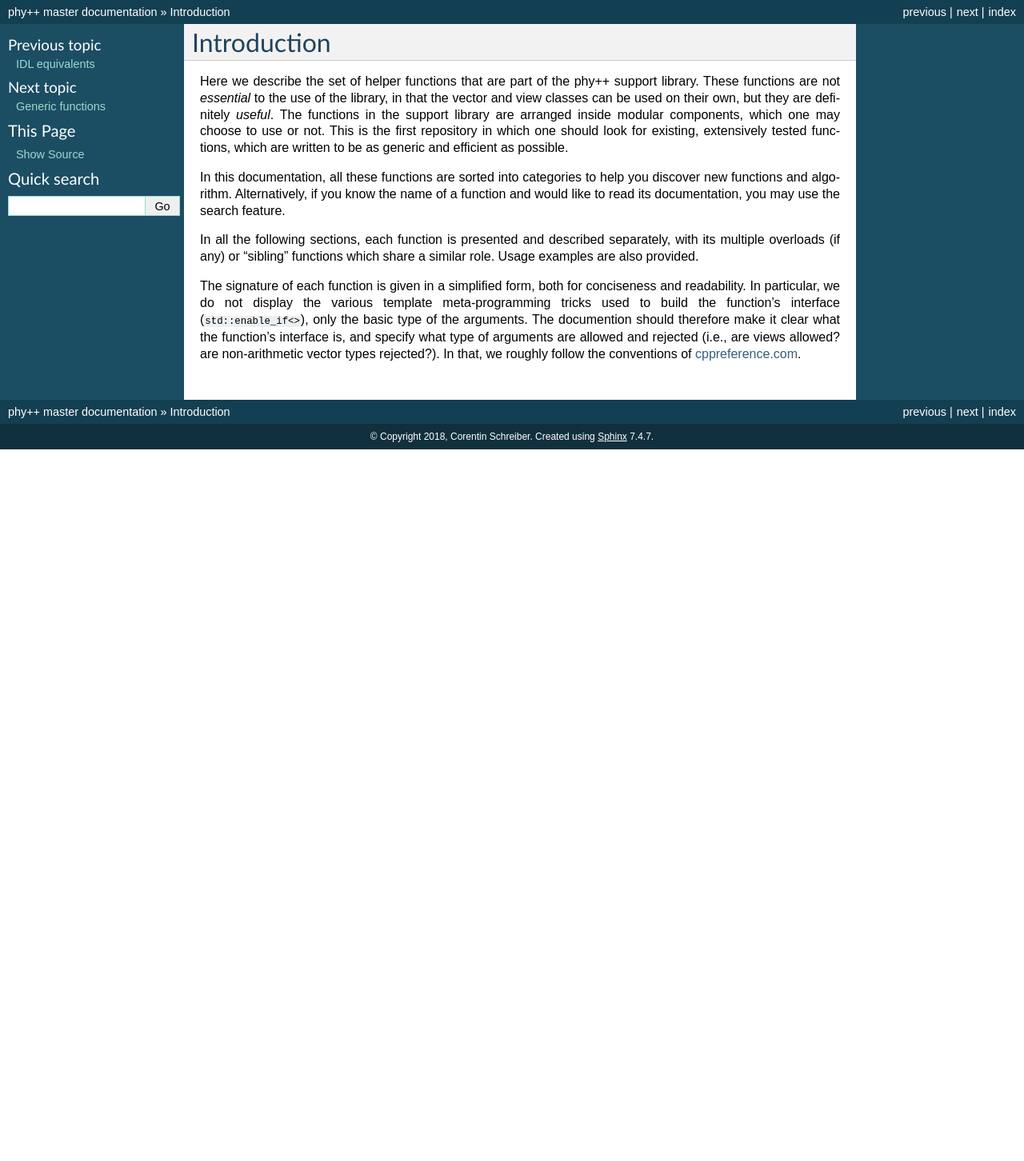
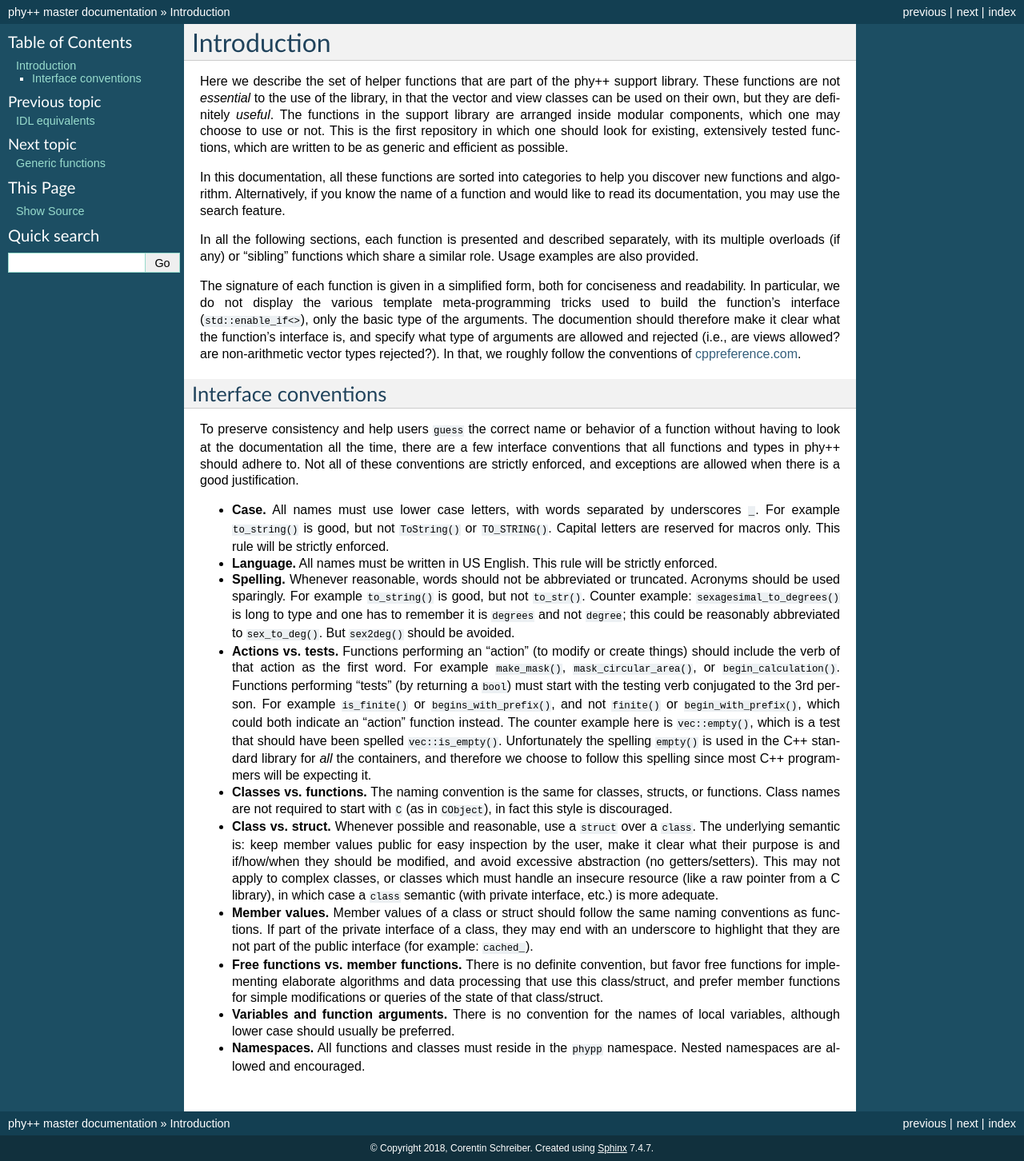
Before and after one commit to cschreib/vif, a Sphinx documentation site: the page built from doc/sphinx/support-intro.rst, in a window 1280 px wide. Shown: the whole page at 80% size. Built offline with Sphinx 7.4.7, drawn with Linux system fonts in a browser that asks for light colours; formulas are drawn with MathJax 3; before the commit the page ends 900 px from its top, so only the background shows below that.

Commit message:
Added discussion of conventions

```diff
--- a/doc/sphinx/support-intro.rst
+++ b/doc/sphinx/support-intro.rst
@@ -8,3 +8,20 @@ In this documentation, all these functions are sorted into categories to help yo
 In all the following sections, each function is presented and described separately, with its multiple overloads (if any) or "sibling" functions which share a similar role. Usage examples are also provided.
 
 The signature of each function is given in a simplified form, both for conciseness and readability. In particular, we do not display the various template meta-programming tricks used to build the function's interface (``std::enable_if<>``), only the basic type of the arguments. The documention should therefore make it clear what the function's interface is, and specify what type of arguments are allowed and rejected (i.e., are views allowed? are non-arithmetic vector types rejected?). In that, we roughly follow the conventions of `cppreference.com <http://en.cppreference.com/w/>`_.
+
+
+Interface conventions
+---------------------
+
+To preserve consistency and help users ``guess`` the correct name or behavior of a function without having to look at the documentation all the time, there are a few interface conventions that all functions and types in phy++ should adhere to. Not all of these conventions are strictly enforced, and exceptions are allowed when there is a good justification.
+
+* **Case.** All names must use lower case letters, with words separated by underscores ``_``. For example ``to_string()`` is good, but not ``ToString()`` or ``TO_STRING()``. Capital letters are reserved for macros only. This rule will be strictly enforced.
+* **Language.** All names must be written in US English. This rule will be strictly enforced.
+* **Spelling.** Whenever reasonable, words should not be abbreviated or truncated. Acronyms should be used sparingly. For example ``to_string()`` is good, but not ``to_str()``. Counter example: ``sexagesimal_to_degrees()`` is long to type and one has to remember it is ``degrees`` and not ``degree``; this could be reasonably abbreviated to ``sex_to_deg()``. But ``sex2deg()`` should be avoided.
+* **Actions vs. tests.** Functions performing an "action" (to modify or create things) should include the verb of that action as the first word. For example ``make_mask()``, ``mask_circular_area()``, or ``begin_calculation()``. Functions performing "tests" (by returning a ``bool``) must start with the testing verb conjugated to the 3rd person. For example ``is_finite()`` or ``begins_with_prefix()``, and not ``finite()`` or ``begin_with_prefix()``, which could both indicate an "action" function instead. The counter example here is ``vec::empty()``, which is a test that should have been spelled ``vec::is_empty()``. Unfortunately the spelling ``empty()`` is used in the C++ standard library for *all* the containers, and therefore we choose to follow this spelling since most C++ programmers will be expecting it.
+* **Classes vs. functions.** The naming convention is the same for classes, structs, or functions. Class names are not required to start with ``C`` (as in ``CObject``), in fact this style is discouraged.
+* **Class vs. struct.** Whenever possible and reasonable, use a ``struct`` over a ``class``. The underlying semantic is: keep member values public for easy inspection by the user, make it clear what their purpose is and if/how/when they should be modified, and avoid excessive abstraction (no getters/setters). This may not apply to complex classes, or classes which must handle an insecure resource (like a raw pointer from a C library), in which case a ``class`` semantic (with private interface, etc.) is more adequate.
+* **Member values.** Member values of a class or struct should follow the same naming conventions as functions. If part of the private interface of a class, they may end with an underscore to highlight that they are not part of the public interface (for example: ``cached_``).
+* **Free functions vs. member functions.** There is no definite convention, but favor free functions for implementing elaborate algorithms and data processing that use this class/struct, and prefer member functions for simple modifications or queries of the state of that class/struct.
+* **Variables and function arguments.** There is no convention for the names of local variables, although lower case should usually be preferred.
+* **Namespaces.** All functions and classes must reside in the ``phypp`` namespace. Nested namespaces are allowed and encouraged.
```
